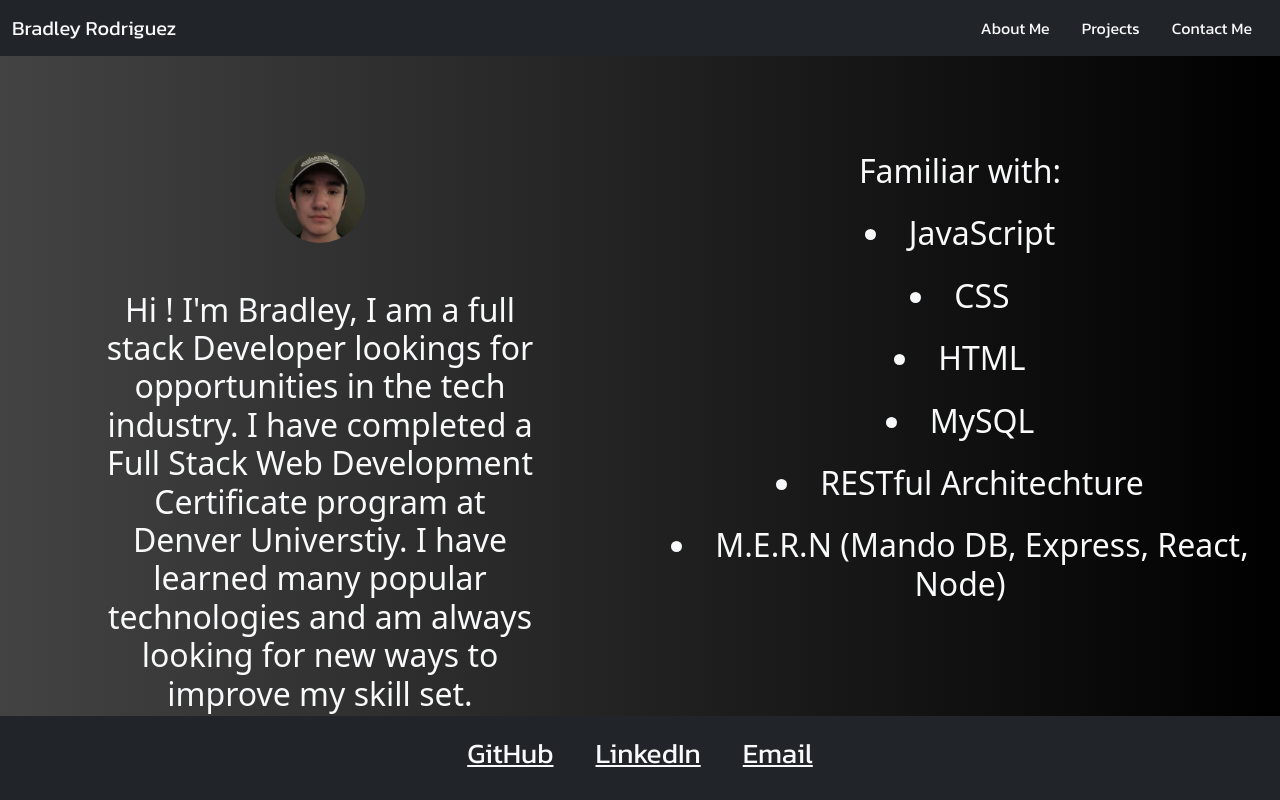
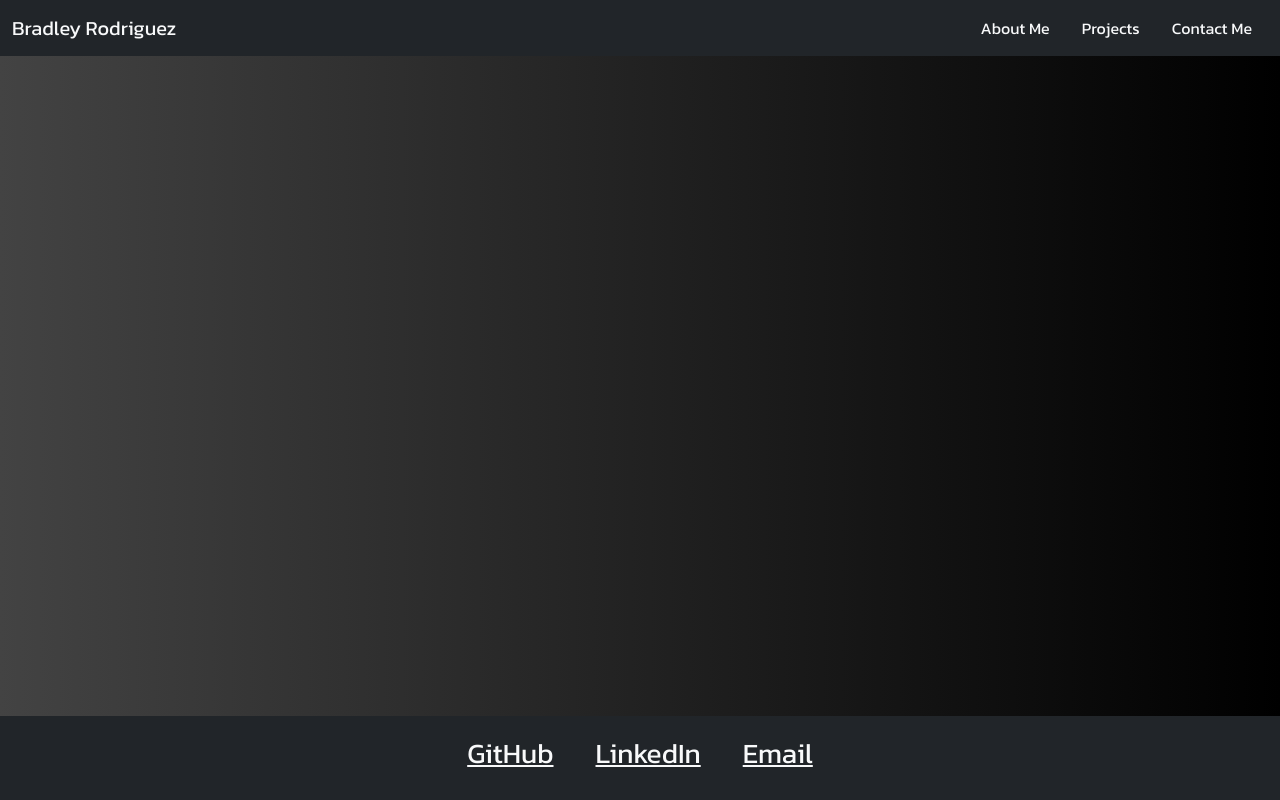
Before and after one commit to HeyItsBradley/newPortfolio, a React (Create React App) app in the folder my-app/: page /contactMe in a window 1280 px wide. Built offline with nearby package versions, Linux system fonts and the light colour scheme.

Commit message:
added router dom and linked are now clickable

```diff
--- a/my-app/package.json
+++ b/my-app/package.json
@@ -17,6 +17,7 @@
     "react-dom": "^18.2.0",
     "react-google-fonts": "^1.2.1",
     "react-helmet": "^6.1.0",
+    "react-router-dom": "^6.6.2",
     "react-scripts": "5.0.1",
     "web-vitals": "^2.1.4"
   },
--- a/my-app/src/App.js
+++ b/my-app/src/App.js
@@ -1,17 +1,29 @@
+import "./App.css";
+import { BrowserRouter as Router, Route, Routes } from "react-router-dom";
+import "bootstrap/dist/css/bootstrap.css";
+
 import NavBar from "./components/NavBar";
-import "./App.css";
 import LandingPage from "./components/LandingPage";
-
-import "bootstrap/dist/css/bootstrap.css";
 import Footer from "./components/Footer";
 import AboutMe from "./components/AboutMe";
+import ContactMe from "./components/ContactMe";
+import Project from "./components/Project";
+
 function App() {
   return (
-    <div className="App">
-      <NavBar />
-      <AboutMe />
-      <Footer />
-    </div>
+    <Router>
+      <div className="App">
+        <NavBar />
+        <Routes>
+          <Route path="/" element={<LandingPage />} />
+          <Route path="/aboutMe" element={<AboutMe />} />
+          <Route path="/projects" element={<Project />} />
+          <Route path="/contactMe" element={<ContactMe />} />
+        </Routes>
+
+        <Footer />
+      </div>
+    </Router>
   );
 }
 
--- a/my-app/src/components/AboutMe.js
+++ b/my-app/src/components/AboutMe.js
@@ -4,10 +4,10 @@ import pfp from "./profileImage.jpg";
 function AboutMe() {
   return (
     <div className="container-fluid">
-      <div className="row text-light text-center mt-5">
+      <div className="row text-light text-center mt-5 ">
         <div className="col-lg-6 px-5">
-          <img className="col-lg-2 mt-5" src={pfp} alt="Profile picture"></img>
-          <h2 className=" mt-5 px-5">
+          <img className="col-lg-2 mt-5" src={pfp} alt="Pfp"></img>
+          <h2 className=" mt-5 px-5 font-link">
             Hi ! I'm Bradley, I am a full stack Developer lookings for
             opportunities in the tech industry. I have completed a Full Stack
             Web Development Certificate program at Denver Universtiy. I have
@@ -15,15 +15,15 @@ function AboutMe() {
             to improve my skill set.
           </h2>
         </div>
-        <h2 className="col-lg-6 mt-5 mb-5">
+        <h2 className="col-lg-6 mt-5 mb-5 font-link">
           Familiar with:
-          <li className="col-lg-12 mt-4">JavaScript</li>
-          <li className="col-lg-12 mt-4">CSS</li>
-          <li className="col-lg-12 mt-4">HTML</li>
-          <li className="col-lg-12 mt-4">MySQL</li>
-          <li className="col-lg-12 mt-4">RESTful Architechture</li>
-          <li className="col-lg-12 mt-4">
-            M.E.R.N {"(Mando DB, Express, React, Node)"}
+          <li className="col-lg-12 mt-4 font-link">JavaScript</li>
+          <li className="col-lg-12 mt-4 font-link">CSS</li>
+          <li className="col-lg-12 mt-4 font-link">HTML</li>
+          <li className="col-lg-12 mt-4 font-link">MySQL</li>
+          <li className="col-lg-12 mt-4 font-link">RESTful Architechture</li>
+          <li className="col-lg-12 mt-4 font-link">
+            M.E.R.N {"(Mango DB, Express, React, Node)"}
           </li>
         </h2>
       </div>
--- /dev/null
+++ b/my-app/src/components/ContactMe.js
@@ -0,0 +1,7 @@
+import React from "react";
+
+function ContactMe() {
+  return (<div></div>);
+}
+
+export default ContactMe;
--- a/my-app/src/components/Footer.js
+++ b/my-app/src/components/Footer.js
@@ -9,17 +9,19 @@ function Footer() {
             <section className="mb-2">
               <a
                 className="btn btn-link btn-floating btn-lg text-light m-1 font-link"
-                href="#"
+                href="https://github.com/HeyItsBradley"
                 role="button"
                 data-mdb-ripple-collor="light"
+                target="_blank"
               >
                 <h3>GitHub</h3>
               </a>
               <a
                 className="btn btn-link btn-floating btn-lg text-light m-1 font-link"
-                href="#"
+                href="https://www.linkedin.com/in/bradley-rodriguez-766553193/"
                 role="button"
                 data-mdb-ripple-collor="light"
+                target="_blank"
               >
                 <h3>LinkedIn</h3>
               </a>
@@ -28,6 +30,7 @@ function Footer() {
                 href="#"
                 role="button"
                 data-mdb-ripple-collor="light"
+                target="_blank"
               >
                 <h3>Email</h3>
               </a>
--- a/my-app/src/components/NavBar.js
+++ b/my-app/src/components/NavBar.js
@@ -1,32 +1,33 @@
 import React from "react";
+import { Link } from "react-router-dom";
 
 function NavBar() {
   return (
     <nav class="navbar navbar-expand-lg bg-dark " data-bs-theme="dark">
       <div class="container-fluid">
-        <a class="navbar-brand text-light font-link" href="#">
+        <Link class="navbar-brand text-light font-link" to={`/`}>
           Bradley Rodriguez
-        </a>
+        </Link>
 
         <ul class="nav justify-content-end">
           <li class="nav-item">
-            <a
+            <Link
               class="nav-link active text-light font-link"
               aria-current="page"
-              href="#"
+              to={`/aboutMe`}
             >
               About Me
-            </a>
+            </Link>
           </li>
           <li class="nav-item">
-            <a class="nav-link active text-light font-link" href="#">
+            <Link class="nav-link active text-light font-link" to={`/projects`}>
               Projects
-            </a>
+            </Link>
           </li>
           <li class="nav-item">
-            <a class="nav-link text-light font-link" href="#">
+            <Link class="nav-link text-light font-link" to={`/contactMe`}>
               Contact Me
-            </a>
+            </Link>
           </li>
         </ul>
       </div>
--- /dev/null
+++ b/my-app/src/components/Project.js
@@ -0,0 +1,11 @@
+import React from "react";
+
+function Project() {
+  return (
+    <div className="container-fluid">
+      <div className="row"></div>
+    </div>
+  );
+}
+
+export default Project;
```
Also changed, not shown: 1 other file (tests, documents, lock files or other folders).
